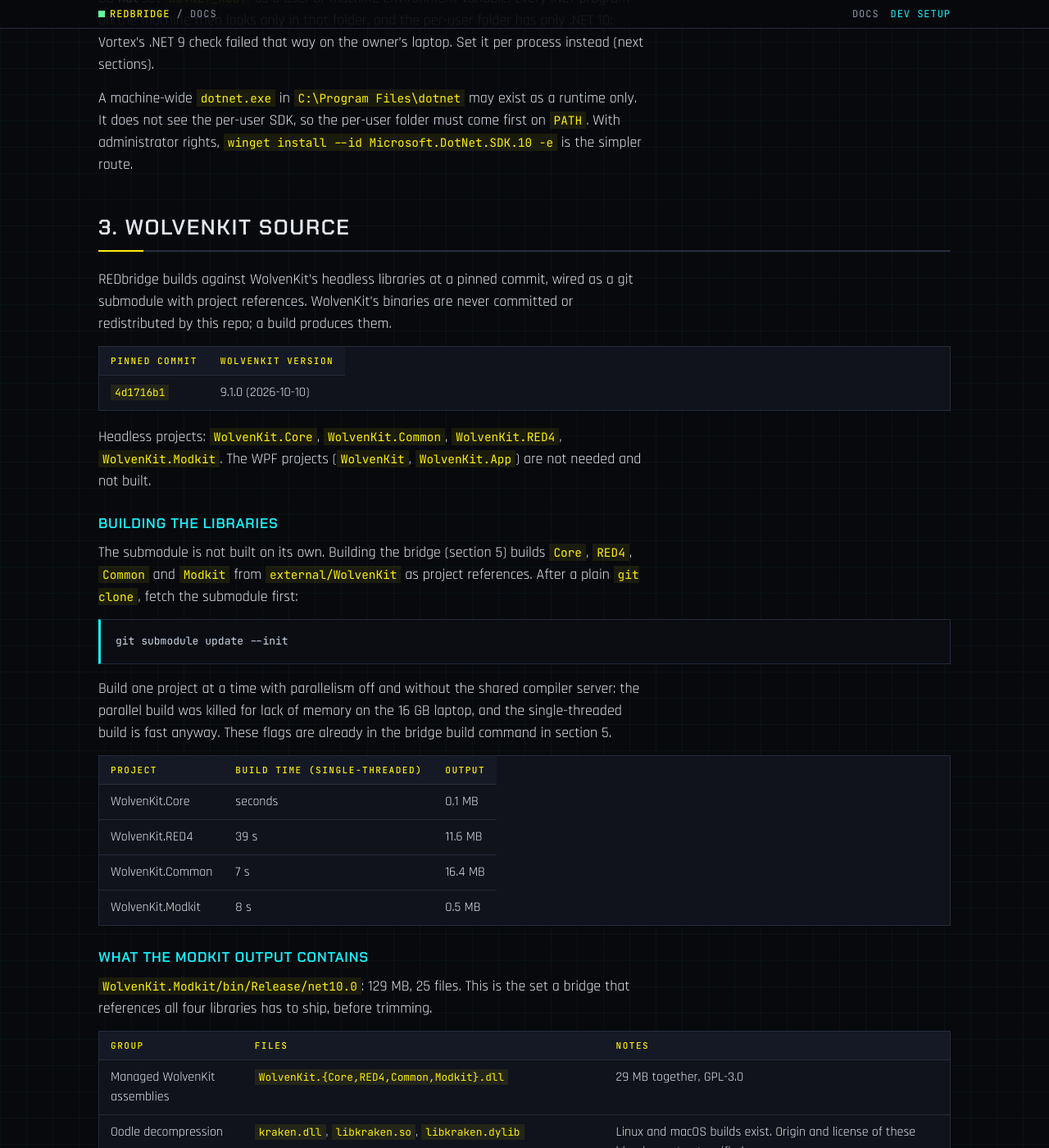
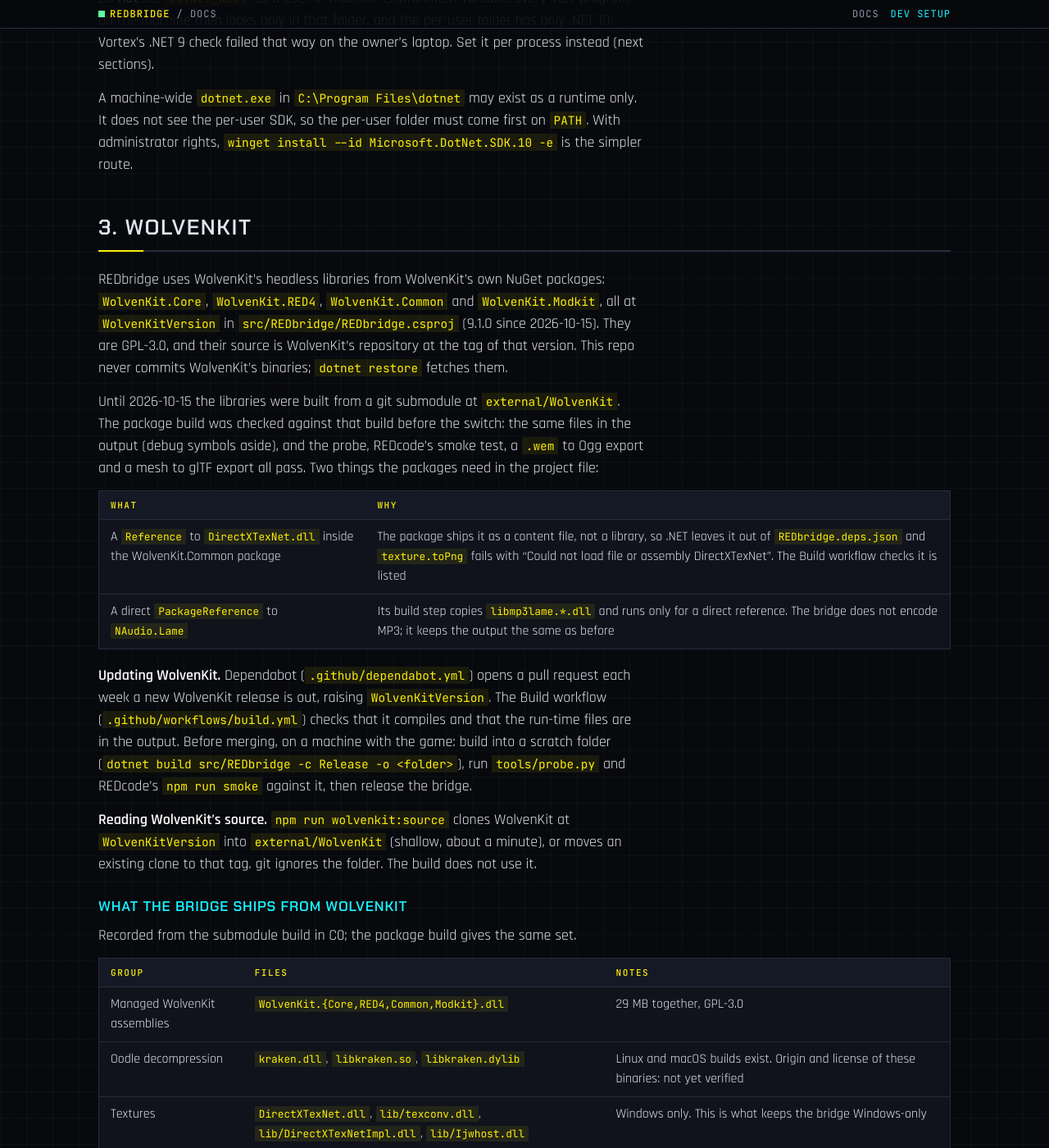
Before and after one commit to CyberbuildsAI/REDbridge, a Jekyll site: the page built from docs/dev-setup.md, in a window 1280 px wide and 1400 px high, scrolled down 1453 px. Shown: the whole window at 82% size. Built offline with Jekyll 4.4.1, drawn with Linux system fonts in a browser that asks for light colours; our own code applies the rules of GitHub Pages for plain Markdown files; some of the changed text lies outside the part shown.

Commit message:
WolvenKit from its NuGet packages; the submodule is gone
REDbridge references WolvenKit.Core, .RED4, .Common and .Modkit at
WolvenKitVersion (9.1.0) instead of building the submodule. Checked against
the submodule build: the same output files (debug symbols aside), and the
probe, REDcode's smoke test, a .wem to Ogg and a mesh to glTF export pass.
Two things the packages need: a Reference to DirectXTexNet.dll, which
WolvenKit.Common ships as content, so it lands in deps.json (texture.toPng
failed to load it without), and a direct NAudio.Lame reference for its
libmp3lame copy step.

Dependabot proposes each WolvenKit release (one grouped PR raising
WolvenKitVersion); a Build workflow checks it compiles and that the run-time
files are in the output; the probe still runs against the game before a
merge. npm run wolvenkit:source clones the matching tag into the ignored
external/WolvenKit for reading. Suggested by manavortex (WolvenKit) in
WolvenKit discussion 3198.

Co-Authored-By: Claude Opus 5.5 <noreply@anthropic.com>

````diff
--- a/docs/dev-setup.md
+++ b/docs/dev-setup.md
@@ -43,36 +43,24 @@ Do **not** set `DOTNET_ROOT` as a user or machine environment variable. Every .N
 
 A machine-wide `dotnet.exe` in `C:\Program Files\dotnet` may exist as a runtime only. It does not see the per-user SDK, so the per-user folder must come first on `PATH`. With administrator rights, `winget install --id Microsoft.DotNet.SDK.10 -e` is the simpler route.
 
-## 3. WolvenKit source
+## 3. WolvenKit
 
-REDbridge builds against WolvenKit's headless libraries at a pinned commit, wired as a git submodule with project references. WolvenKit's binaries are never committed or redistributed by this repo; a build produces them.
+REDbridge uses WolvenKit's headless libraries from WolvenKit's own NuGet packages: `WolvenKit.Core`, `WolvenKit.RED4`, `WolvenKit.Common` and `WolvenKit.Modkit`, all at `WolvenKitVersion` in `src/REDbridge/REDbridge.csproj` (9.1.0 since 2026-10-15). They are GPL-3.0, and their source is WolvenKit's repository at the tag of that version. This repo never commits WolvenKit's binaries; `dotnet restore` fetches them.
 
-| Pinned commit | WolvenKit version |
+Until 2026-10-15 the libraries were built from a git submodule at `external/WolvenKit`. The package build was checked against that build before the switch: the same files in the output (debug symbols aside), and the probe, REDcode's smoke test, a `.wem` to Ogg export and a mesh to glTF export all pass. Two things the packages need in the project file:
+
+| What | Why |
 |---|---|
-| `4d1716b1` | 9.1.0 (2026-10-10) |
+| A `Reference` to `DirectXTexNet.dll` inside the WolvenKit.Common package | The package ships it as a content file, not a library, so .NET leaves it out of `REDbridge.deps.json` and `texture.toPng` fails with "Could not load file or assembly DirectXTexNet". The Build workflow checks it is listed |
+| A direct `PackageReference` to `NAudio.Lame` | Its build step copies `libmp3lame.*.dll` and runs only for a direct reference. The bridge does not encode MP3; it keeps the output the same as before |
 
-Headless projects: `WolvenKit.Core`, `WolvenKit.Common`, `WolvenKit.RED4`, `WolvenKit.Modkit`. The WPF projects (`WolvenKit`, `WolvenKit.App`) are not needed and not built.
+**Updating WolvenKit.** Dependabot (`.github/dependabot.yml`) opens a pull request each week a new WolvenKit release is out, raising `WolvenKitVersion`. The Build workflow (`.github/workflows/build.yml`) checks that it compiles and that the run-time files are in the output. Before merging, on a machine with the game: build into a scratch folder (`dotnet build src/REDbridge -c Release -o <folder>`), run `tools/probe.py` and REDcode's `npm run smoke` against it, then release the bridge.
 
-### Building the libraries
+**Reading WolvenKit's source.** `npm run wolvenkit:source` clones WolvenKit at `WolvenKitVersion` into `external/WolvenKit` (shallow, about a minute), or moves an existing clone to that tag. git ignores the folder. The build does not use it.
 
-The submodule is not built on its own. Building the bridge (section 5) builds `Core`, `RED4`, `Common` and `Modkit` from `external/WolvenKit` as project references. After a plain `git clone`, fetch the submodule first:
+### What the bridge ships from WolvenKit
 
-```powershell
-git submodule update --init
-```
-
-Build one project at a time with parallelism off and without the shared compiler server: the parallel build was killed for lack of memory on the 16 GB laptop, and the single-threaded build is fast anyway. These flags are already in the bridge build command in section 5.
-
-| Project | Build time (single-threaded) | Output |
-|---|---|---|
-| WolvenKit.Core | seconds | 0.1 MB |
-| WolvenKit.RED4 | 39 s | 11.6 MB |
-| WolvenKit.Common | 7 s | 16.4 MB |
-| WolvenKit.Modkit | 8 s | 0.5 MB |
-
-### What the Modkit output contains
-
-`WolvenKit.Modkit/bin/Release/net10.0`: 129 MB, 25 files. This is the set a bridge that references all four libraries has to ship, before trimming.
+Recorded from the submodule build in C0; the package build gives the same set.
 
 | Group | Files | Notes |
 |---|---|---|
@@ -89,20 +77,18 @@ The ClearScript V8 native library (`ClearScriptV8.win-x64.dll`) is not in this b
 ## 4. Repository and GitHub
 
 ```powershell
-git clone --recurse-submodules https://github.com/Edgemodders/REDbridge.git
+git clone https://github.com/Edgemodders/REDbridge.git
 cd REDbridge
 git config user.name  "CyberbuildsAI"
 git config user.email "340969962+CyberbuildsAI@users.noreply.github.com"
 ```
-
-The submodule is added in C1. Until then there is nothing to build in this repo.
 
 ## 5. Building and running the bridge
 
 From clone to a working bridge. Verified on both reference machines on 2026-10-11.
 
 ```powershell
-git clone --recurse-submodules https://github.com/Edgemodders/REDbridge.git
+git clone https://github.com/Edgemodders/REDbridge.git
 cd REDbridge
 npm run build:full                              # dotnet restore, then dotnet build
 npm run probe -- "<Cyberpunk 2077 folder>"      # runs tools\probe.py against the Release build
@@ -114,16 +100,15 @@ Day to day:
 |---|---|
 | `npm run build` | `dotnet build src\REDbridge\REDbridge.csproj -c Release --no-restore -m:1 -p:UseSharedCompilation=false -nodeReuse:false -v q` |
 | `npm run build:full` | `dotnet restore`, then `npm run build`. Needed after a clone or when packages change |
-| `npm run update` | `git pull --recurse-submodules`, `git submodule update --init`, then `npm run build:full` |
+| `npm run update` | `git pull`, then `npm run build:full` |
+| `npm run wolvenkit:source` | Fetches WolvenKit's source at `WolvenKitVersion` into `external/WolvenKit`, for reading |
 | `npm run probe -- "<game folder>"` | `python -I tools\probe.py src\REDbridge\bin\Release\net10.0\REDbridge.exe "<game folder>"` |
 | `npm run clean` | `dotnet clean` |
 
 Notes:
 
-- `git pull` and a plain `git clone` do not fetch submodule contents; `npm run update` and `git submodule update --init` do. WolvenKit is large, so the first fetch takes a few minutes. If it stops with "Filename too long", run `git config --global core.longpaths true` and repeat.
-- The build compiles WolvenKit's `Core`, `RED4`, `Common` and `Modkit` from the submodule, then the bridge: about 45 s to a minute single-threaded. `-v q` hides the 394 nullability warnings from WolvenKit's RED4 project, which are expected. Output: `src\REDbridge\bin\Release\net10.0\REDbridge.exe` with about 200 MB beside it.
+- The first `npm run build:full` downloads WolvenKit's packages and their dependencies from NuGet; later builds take seconds. Output: `src\REDbridge\bin\Release\net10.0\REDbridge.exe` with about 200 MB beside it.
 - The probe starts the bridge with the game folder, loads the archive indexes (the game does not need to be running) and calls every method: list and search, CR2W to JSON and back with a byte comparison, texture to PNG, hashing. About 5 to 8 s. Output goes to `probe-out`, which git ignores.
-- Do not build the WolvenKit projects on their own with paths like `WolvenKit.Modkit/WolvenKit.Modkit.csproj`; those paths exist only inside `external\WolvenKit`, and the bridge build covers them.
 - The npm scripts run `dotnet` through `tools/dotnet.mjs`, which prefers `DOTNET_ROOT`, then the per-user SDK in `%LOCALAPPDATA%\Microsoft\dotnet`, then `dotnet` on `PATH`. So the per-user install from section 2 works without changing `PATH`. The probe still needs `DOTNET_ROOT` for the per-user runtime (next section).
 - The REDcode extension checks the bridge's version at startup and says when the bridge is older than it needs. `npm run update` here fixes that.
 
--- a/package.json
+++ b/package.json
@@ -7,7 +7,8 @@
     "restore": "node tools/dotnet.mjs restore src/REDbridge/REDbridge.csproj",
     "build": "node tools/dotnet.mjs build src/REDbridge/REDbridge.csproj -c Release --no-restore -m:1 -p:UseSharedCompilation=false -nodeReuse:false -v q",
     "build:full": "npm run restore && npm run build",
-    "update": "git pull --recurse-submodules && git submodule update --init && npm run build:full",
+    "update": "git pull && npm run build:full",
+    "wolvenkit:source": "node tools/wolvenkit-source.mjs",
     "probe": "python -I tools/probe.py src/REDbridge/bin/Release/net10.0/REDbridge.exe",
     "clean": "node tools/dotnet.mjs clean src/REDbridge/REDbridge.csproj -c Release -v q"
   },
````
Also changed, not shown: CLAUDE.md (+1 -1 lines), tools/wolvenkit-source.mjs (added, +32 -0 lines), .github/dependabot.yml (added), .github/workflows/build.yml (added), .gitmodules (deleted), README.md, 2 other files.
